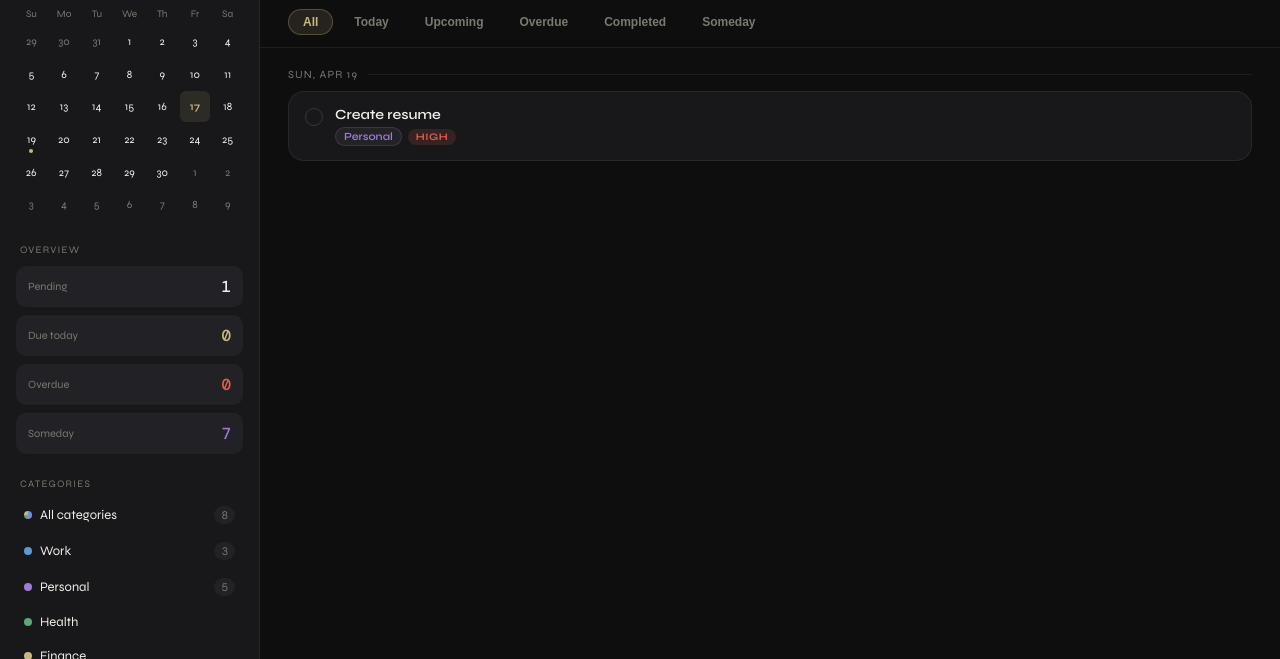
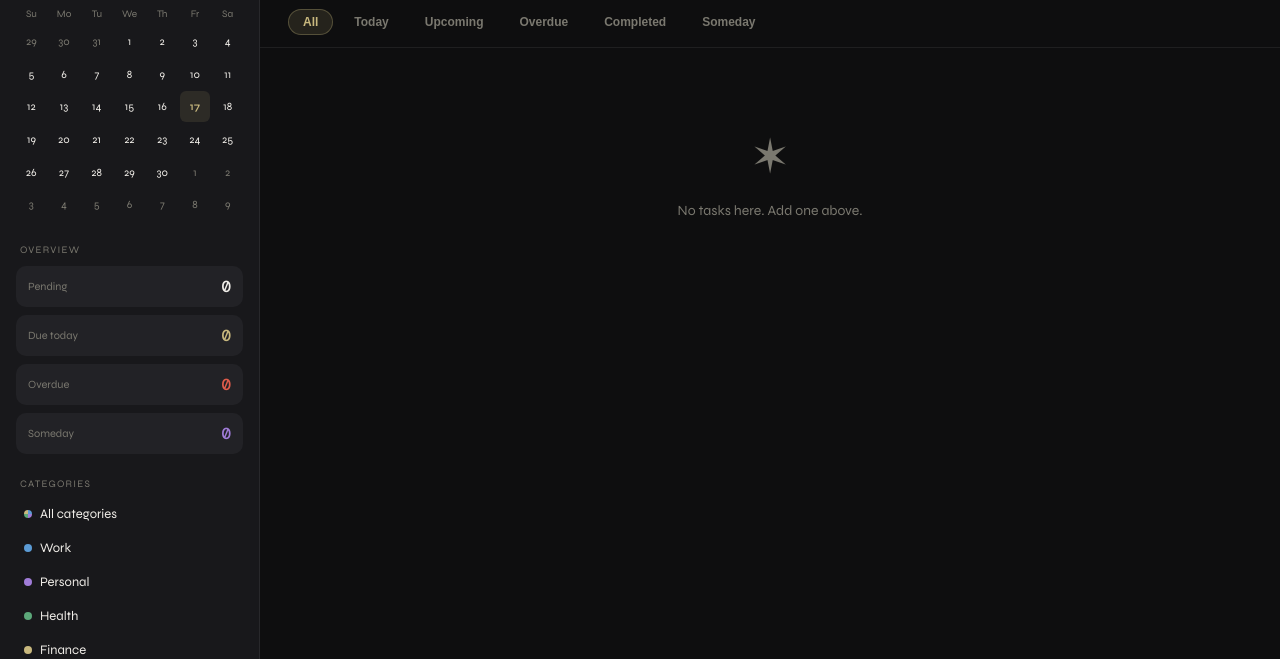
Before and after one commit to crackerhands/command-center, a plain HTML site: page index.html in a window 1280 px wide. Shown: the part 141-800 px from the top of the page. Drawn offline with nearby package versions, Linux system fonts and the light colour scheme.

Commit message:
Remove personal seed tasks so app starts blank for new users
Co-Authored-By: Claude Sonnet 4.6 <noreply@anthropic.com>

```diff
--- a/index.html
+++ b/index.html
@@ -611,16 +611,6 @@ const CATS = {
   other:    { color: '#7a786f', label: 'Other' }
 };
 
-const SEED_TASKS = [
-  { id:'seed-w1', title:'Copilot to scrape all modeled declarations',        date:'', time:'', category:'work',     priority:'medium', recurring:'', notes:'', done:false, created:1743292800000 },
-  { id:'seed-w2', title:'Copilot to scrape all cleansed declarations',       date:'', time:'', category:'work',     priority:'medium', recurring:'', notes:'', done:false, created:1743292800001 },
-  { id:'seed-w3', title:'Copilot to write MD file for layer based standards',date:'', time:'', category:'work',     priority:'medium', recurring:'', notes:'', done:false, created:1743292800002 },
-  { id:'seed-p1', title:'Create resume',                                     date:'2026-04-19', time:'', category:'personal', priority:'high',   recurring:'', notes:'', done:false, created:1743292800003 },
-  { id:'seed-p2', title:'Test Gemini for AI living room styling',            date:'', time:'', category:'personal', priority:'low',    recurring:'', notes:'', done:false, created:1743292800004 },
-  { id:'seed-p3', title:'Clean storage room',                                date:'', time:'', category:'personal', priority:'low',    recurring:'', notes:'', done:false, created:1743292800005 },
-  { id:'seed-p4', title:'Clean office',                                      date:'', time:'', category:'personal', priority:'low',    recurring:'', notes:'', done:false, created:1743292800006 },
-  { id:'seed-p5', title:'Setup office desk stands',                          date:'', time:'', category:'personal', priority:'low',    recurring:'', notes:'', done:false, created:1743292800007 }
-];
 
 let tasks = [];
 let currentFilter = 'all';
@@ -654,7 +644,7 @@ function loadData() {
     if (raw) {
       tasks = JSON.parse(raw);
     } else {
-      tasks = SEED_TASKS.map(t => Object.assign({}, t));
+      tasks = [];
       saveData();
     }
   } catch(e) { tasks = []; }
```
